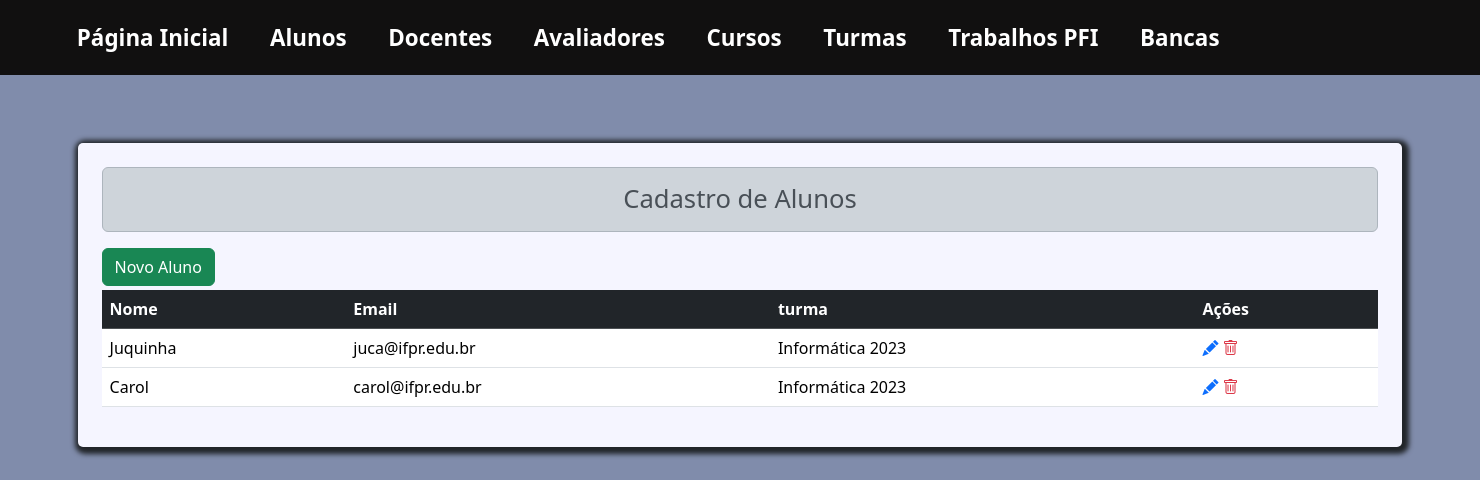
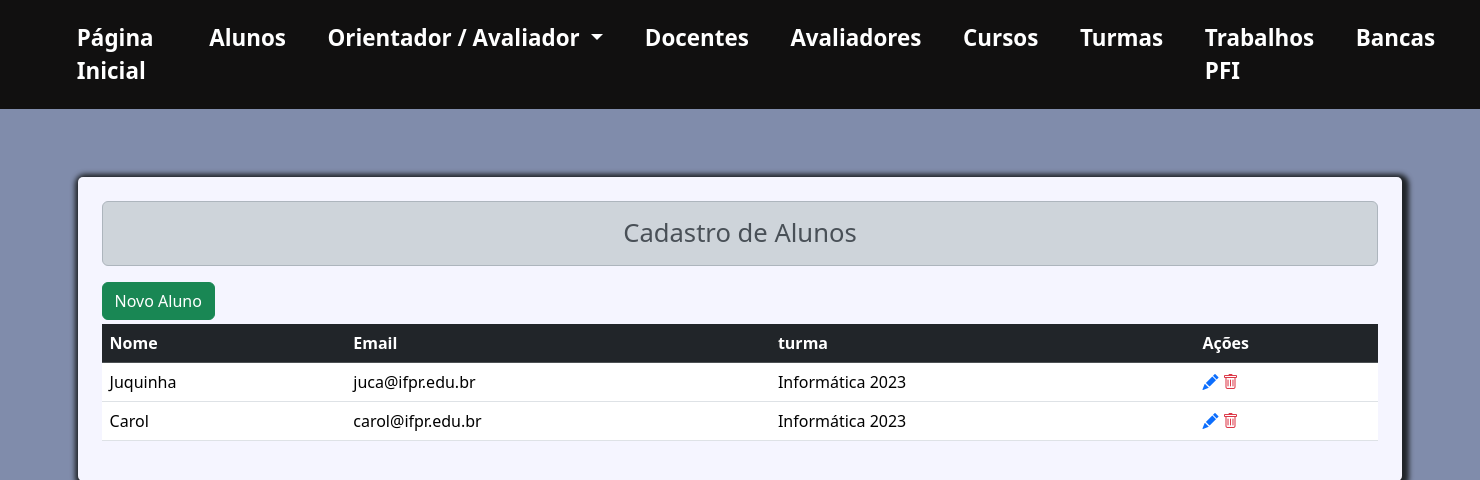
Before and after one commit to AndreLBLuchesi/Gerenciador_PFI, a Django app: page /alunos/listar/ in a window 1480 px wide. Shown: the top 480 px of the page. Run offline with Django 5.2, Linux system fonts and the light colour scheme; data comes from the database, SQL or seed files in the repository; some libraries are stand-ins or nearby versions.

Commit message:
Edição do menu

```diff
--- a/pfi/templates/componentes/logo_ifpr.html
+++ b/pfi/templates/componentes/logo_ifpr.html
@@ -1,5 +1,5 @@
 <div class="align-bottom">
-<svg id="marca-ifpr" xmlns="http://www.w3.org/2000/svg" viewBox="0 0 285 54" role="img" aria-label="Instituto Federal do Paraná">
+<svg id="marca-ifpr" xmlns="http://www.w3.org/2000/svg" viewBox="0 0 295 54" role="img" aria-label="Instituto Federal do Paraná">
     <title>Instituto Federal do Paraná</title>
     <desc>Marca do IFPR</desc>
     <path fill="#207E30" d="M37.4 36.4c0 0.6-0.5 1.1-1 1.1h-8.7c-0.6 0-1.1-0.5-1.1-1.1v-8.7c0-0.6 0.5-1.1 1.1-1.1h8.7c0.6 0 1.1 0.5 1.1 1.1V36.4z"></path>
--- a/pfi/templates/componentes/menu.html
+++ b/pfi/templates/componentes/menu.html
@@ -9,6 +9,24 @@
             <a href="{% url 'alunos' %}" class="header-link">
                 Alunos
             </a>
+        </li>
+        <li class="nav-item dropdown">
+            <a class="nav-link dropdown-toggle" href="#" role="button" data-bs-toggle="dropdown" aria-expanded="false">
+                Orientador / Avaliador
+            </a>
+            <ul class="dropdown-menu">
+
+                <li>
+                    <a href="{% url 'docentes' %}" class="header-link">
+                        Docentes
+                    </a>
+                </li>
+                <li>
+                    <a href="{% url 'avaliadores' %}" class="header-link">
+                        Avaliadores
+                    </a>
+                </li>
+            </ul>
         </li>
         <li>
             <a href="{% url 'docentes' %}" class="header-link">
```
